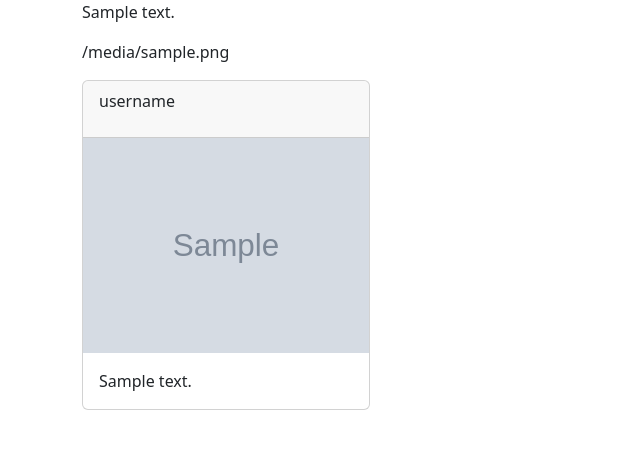
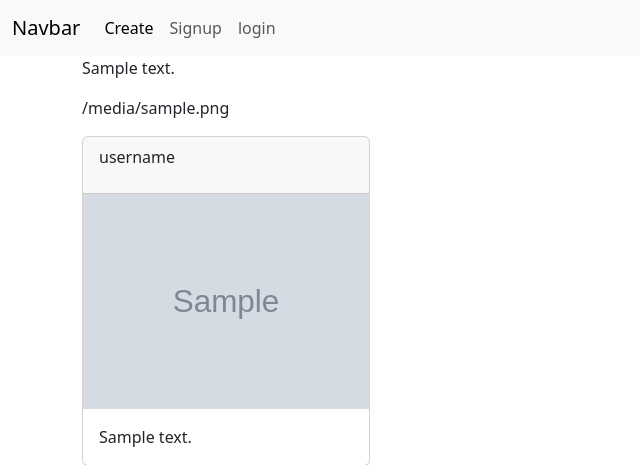
Before and after one commit to seoyoung1203/insta2, a Django app: page /posts/ in a window 1280 px wide. Shown: the top 465 px of the page, without its empty margins (0-640 px from the left). Run offline with Django 5.2, Linux system fonts and the light colour scheme; tables that the repository leaves empty hold one stand-in row (values such as "Sample post"); grey boxes marked "Sample" are stand-in pictures.

Commit message:
navbar 추가

```diff
--- /dev/null
+++ b/posts/templates/_nav.html
@@ -0,0 +1,15 @@
+<nav class="navbar navbar-expand-lg bg-body-tertiary">
+    <div class="container-fluid">
+      <a class="navbar-brand" href="#">Navbar</a>
+      <button class="navbar-toggler" type="button" data-bs-toggle="collapse" data-bs-target="#navbarNavAltMarkup" aria-controls="navbarNavAltMarkup" aria-expanded="false" aria-label="Toggle navigation">
+        <span class="navbar-toggler-icon"></span>
+      </button>
+      <div class="collapse navbar-collapse" id="navbarNavAltMarkup">
+        <div class="navbar-nav">
+          <a class="nav-link active" href="#">Create</a>
+          <a class="nav-link" href="#">Signup</a>
+          <a class="nav-link" href="#">login</a>
+        </div>
+      </div>
+    </div>
+  </nav>
--- a/templates/base.html
+++ b/templates/base.html
@@ -8,6 +8,7 @@
     <link rel="stylesheet" href="https://cdn.jsdelivr.net/npm/bootstrap-icons@1.11.3/font/bootstrap-icons.min.css">
 </head>
 <body>
+    {% include '_nav.html' %}
     <div class="container">
         {% block body %}
         {% endblock %}
```
